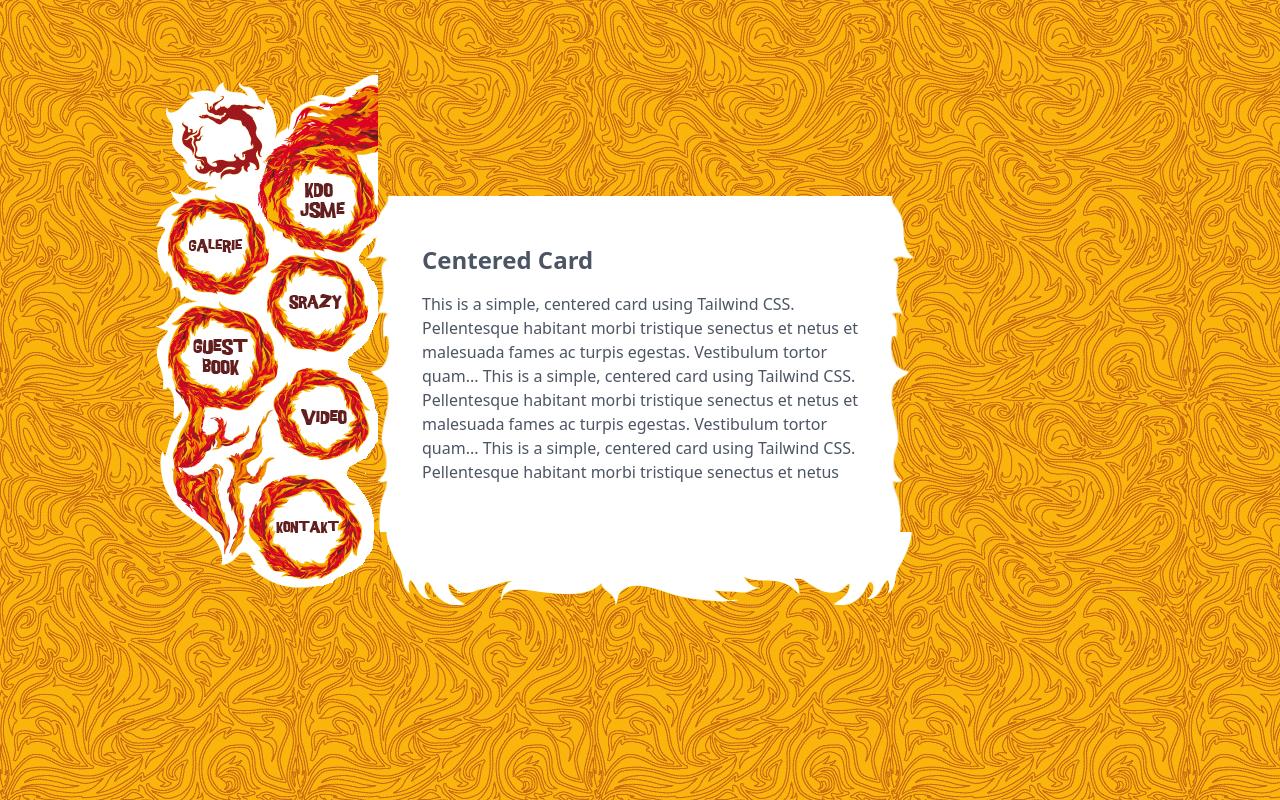
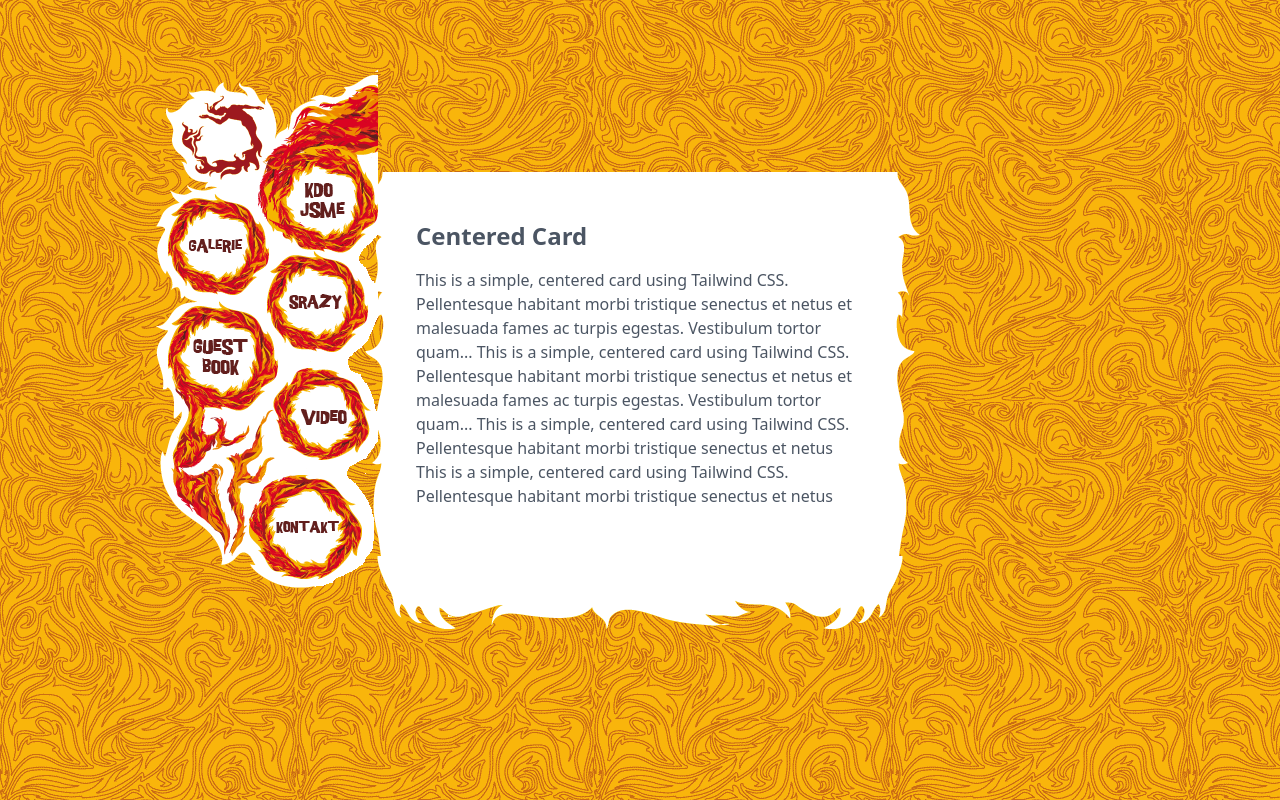
Before and after one commit to Vladas45/tribofuego, a website: page novy.html in a window 1280 px wide. Drawn offline with nearby package versions, Linux system fonts and the light colour scheme.

Commit message:
novy.html - funkcni linie

```diff
--- a/novy.html
+++ b/novy.html
@@ -60,7 +60,7 @@
         <div class="w-[560px]">
 
             <!-- Middle (repeat-y only) -->
-            <div class="bg-[url('images/bg-content.gif')] bg-repeat-y bg-[length:100%_auto] px-14 py-12 text-gray-600">
+            <div class="w-[560px] bg-[url('images/bg-content.gif')] bg-repeat-y bg-[length:100%_auto] px-14 py-12 text-gray-600">
                 <h2 class="text-2xl font-semibold mb-4">Centered Card</h2>
                 <p>
                     This is a simple, centered card using Tailwind CSS. Pellentesque habitant morbi tristique senectus
@@ -71,11 +71,13 @@
                     et malesuada fames ac turpis egestas. Vestibulum tortor quam...
                     This is a simple, centered card using Tailwind CSS. Pellentesque habitant morbi tristique senectus
                     et netus
+                    This is a simple, centered card using Tailwind CSS. Pellentesque habitant morbi tristique senectus
+                    et netus
                 </p>
             </div>
 
             <!-- Bottom -->
-            <div class="w-[528px] h-[73px] ml-[20px] bg-[url('images/bg-content-bottom.gif')] bg-no-repeat"></div>
+            <div class="w-[526px] h-[73px] ml-[17px] bg-[url('images/bg-content-bottom.gif')] bg-no-repeat"></div>
         </div>
     </div>
 
```
